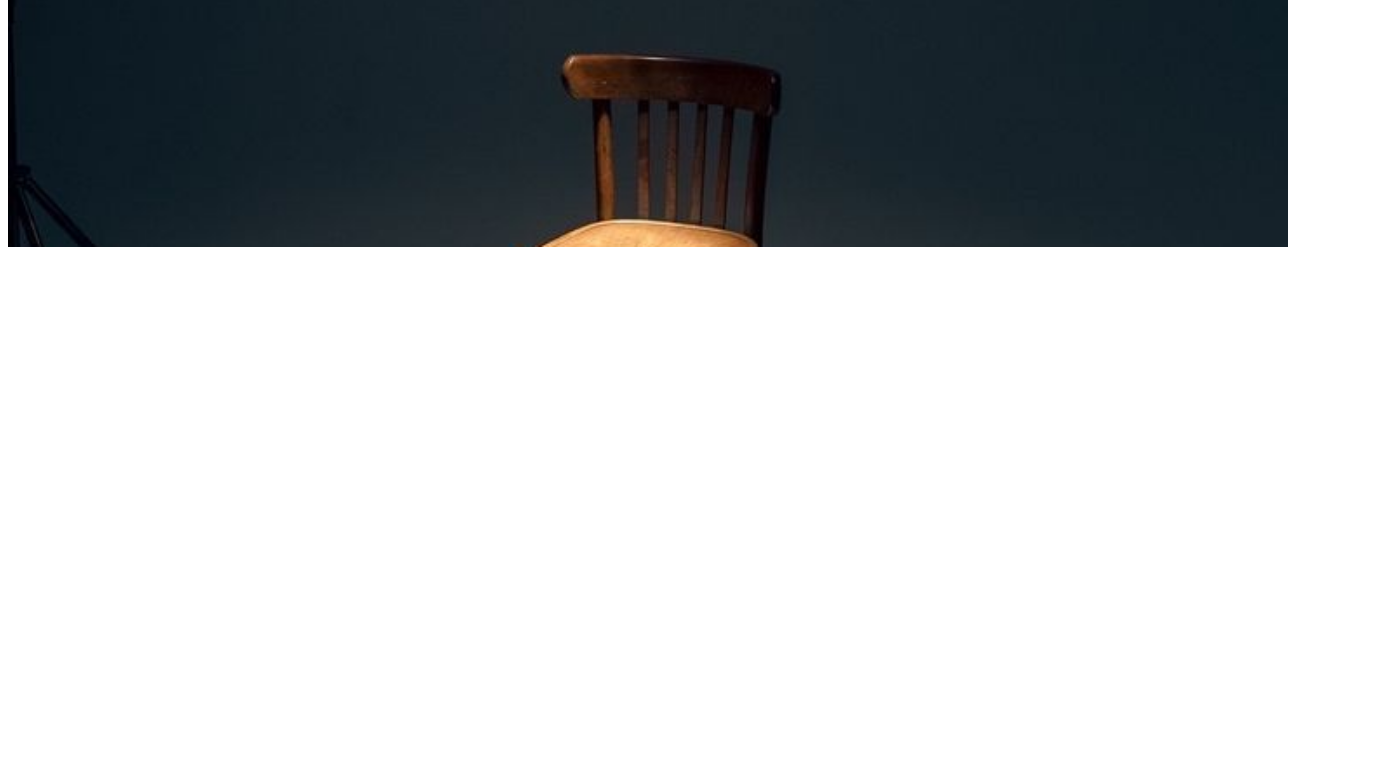
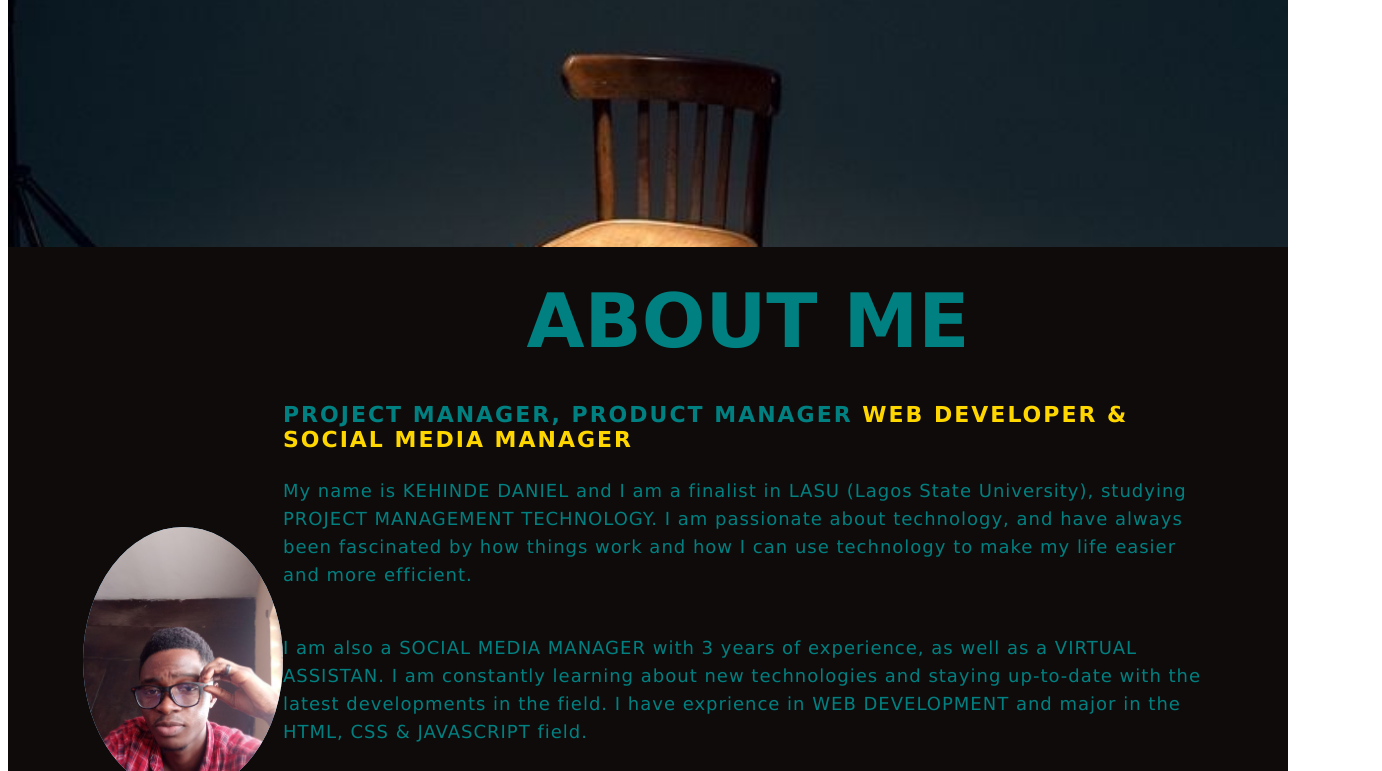
Before and after one commit to Kennyog5/Kennys-Portfolio, a plain HTML site: page index.html in a window 1280 px wide. Shown: the part 561-1332 px from the top of the page, 1382 px wide, since content can reach past the window. Before the commit the page ends 800 px from the top, so only its background shows below. Drawn offline with Linux system fonts and the light colour scheme.

Commit message:
Update MAIN.CSS

```diff
--- a/MAIN.CSS
+++ b/MAIN.CSS
@@ -1,5 +1,5 @@
 *{
-    position:fixed;
+    width:100%;
     font-family:Verdana, Geneva, Tahoma, sans-serif;
     box-sizing: border-box;
     overflow-x: hidden;
```
